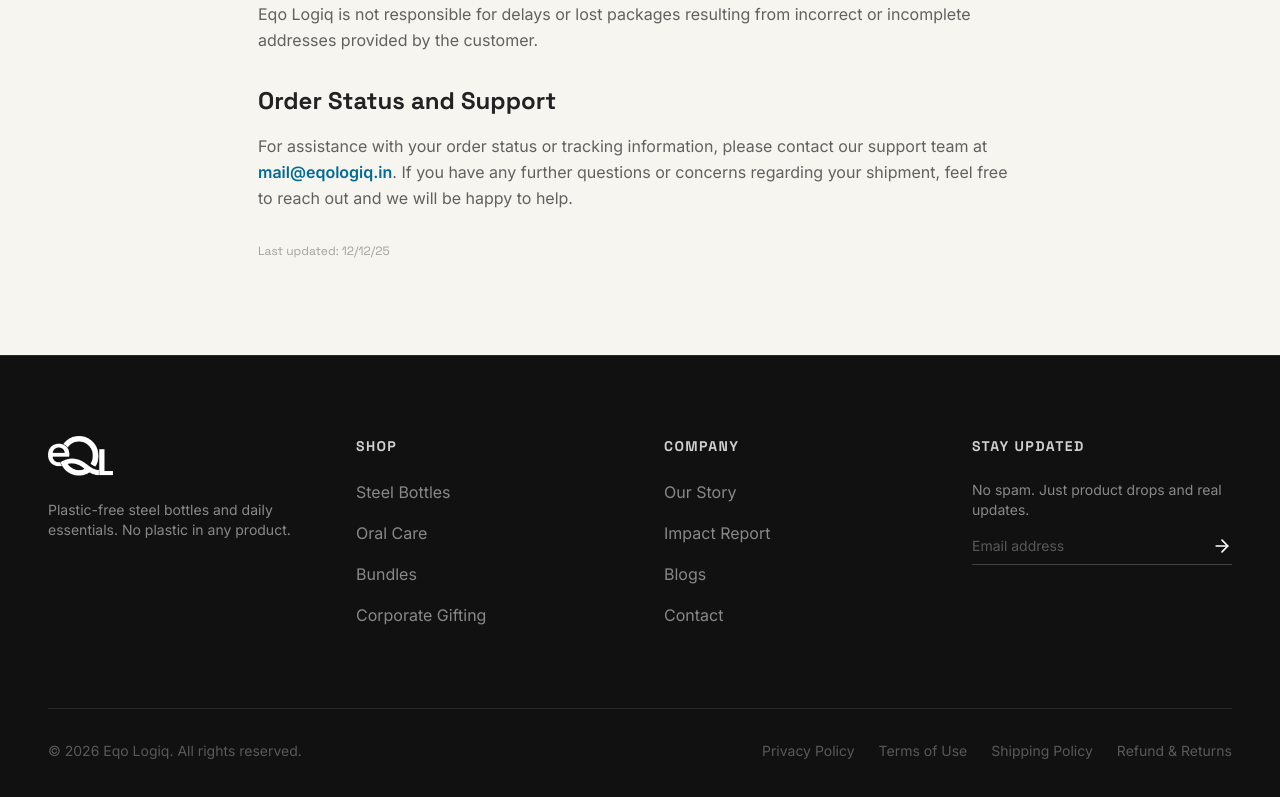
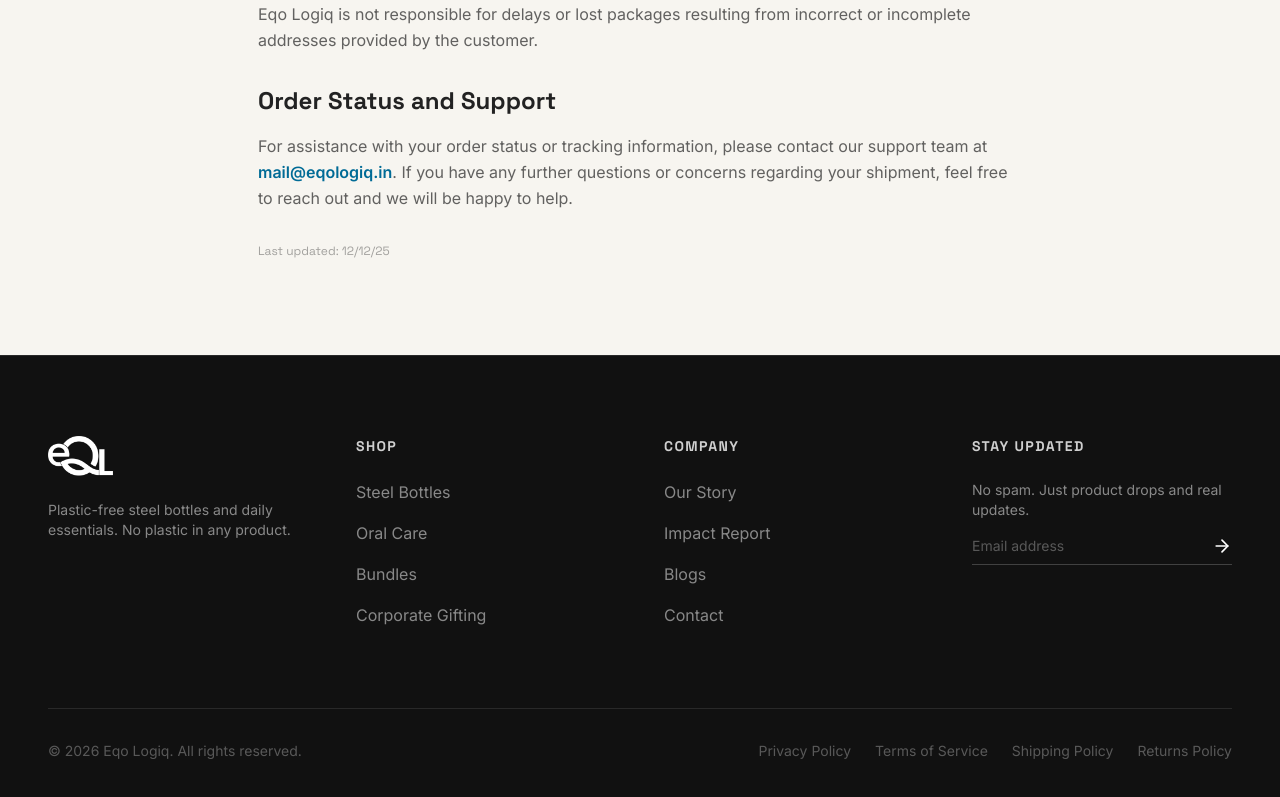
Before and after one commit to AnshKapila/Eqologiq, a Next.js app in the folder eqo-logiq-frontend (1)/: page /policy in a window 1280 px wide. Shown: the part 1326-2123 px from the top of the page. Built offline with nearby package versions, Linux system fonts and the light colour scheme; no server answers.

Commit message:
Auto-switch policy tabs using URL hash navigation and update footer policy link names to match tabs exactly

```diff
--- a/eqo-logiq-frontend (1)/app/policy/PolicyContent.jsx
+++ b/eqo-logiq-frontend (1)/app/policy/PolicyContent.jsx
@@ -15,6 +15,24 @@
   const contentClass = (tabId) => {
     return activeTab === tabId ? 'block' : 'hidden';
   };
+
+  React.useEffect(() => {
+    const handleHashChange = () => {
+      const hash = window.location.hash;
+      if (hash === '#privacy') setActiveTab('privacy');
+      else if (hash === '#terms') setActiveTab('terms');
+      else if (hash === '#returns') setActiveTab('returns');
+      else if (hash === '#shipping') setActiveTab('shipping');
+    };
+
+    // Run on initial mount
+    handleHashChange();
+
+    window.addEventListener('hashchange', handleHashChange);
+    return () => {
+      window.removeEventListener('hashchange', handleHashChange);
+    };
+  }, []);
 
   return (
     <main className="pt-20">
--- a/eqo-logiq-frontend (1)/components/Footer.jsx
+++ b/eqo-logiq-frontend (1)/components/Footer.jsx
@@ -149,13 +149,13 @@
               Privacy Policy
             </Link>
             <Link href="/policy/#terms" className="font-body text-white/30 hover:text-white text-sm transition-colors">
-              Terms of Use
+              Terms of Service
             </Link>
             <Link href="/policy/#shipping" className="font-body text-white/30 hover:text-white text-sm transition-colors">
               Shipping Policy
             </Link>
             <Link href="/policy/#returns" className="font-body text-white/30 hover:text-white text-sm transition-colors">
-              Refund &amp; Returns
+              Returns Policy
             </Link>
           </div>
         </div>
```
